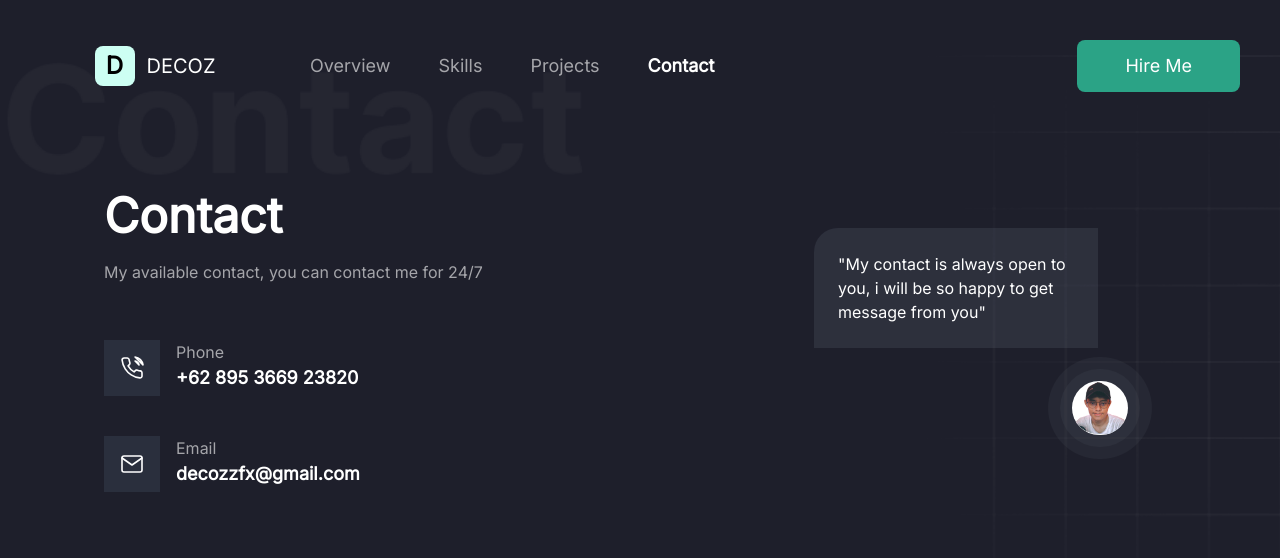
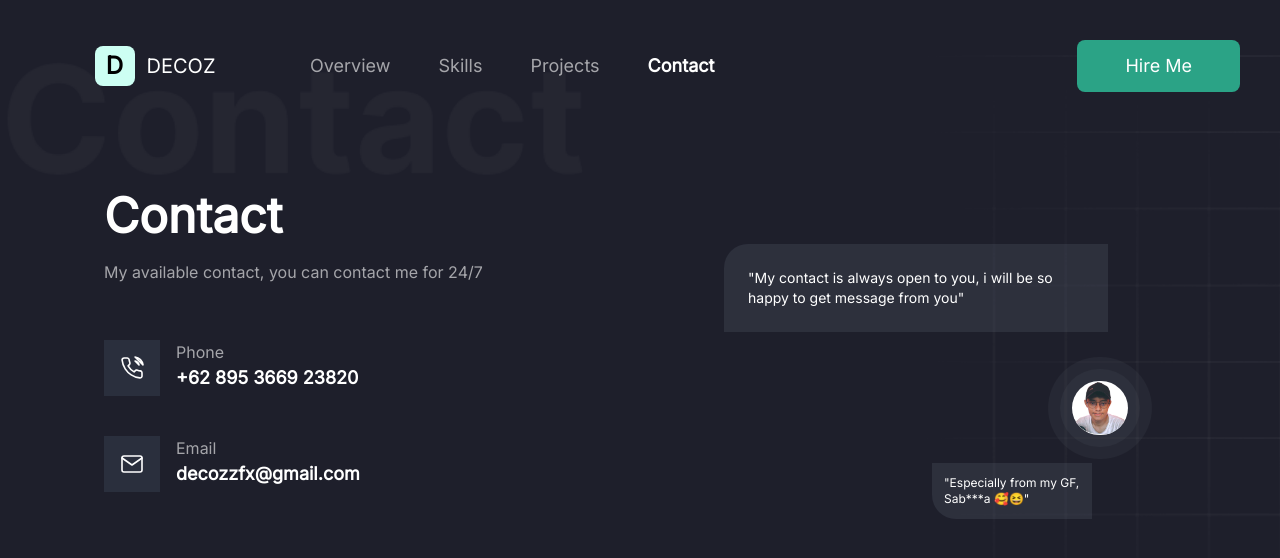
Before and after one commit to decozzfx/Portofolio-site-02, a Next.js app: page /contact in a window 1280 px wide. Shown: the top 558 px of the page. Built offline with nearby package versions, Linux system fonts and the light colour scheme.

Commit message:
add new message in contact

```diff
--- a/components/Contact.js
+++ b/components/Contact.js
@@ -4,7 +4,7 @@ import Title from "./Title";
 
 const Contact = () => {
   return (
-    <div className="flex md:mt-10 md:flex-row flex-col ">
+    <div className="flex md:mt-10 md:flex-row flex-col pb-16 ">
       <div className="md:w-6/12">
         <Title>Contact</Title>
         <Desc>My available contact, you can contact me for 24/7</Desc>
@@ -30,12 +30,15 @@ const Contact = () => {
         </div>
       </div>
       <div className="md:w-6/12 flex md:flex-row flex-col md:items-center pb-32 mt-10 justify-center relative">
-        <div className="p-6 md:w-1/2 bg-gray-500/20 rounded-tl-3xl ">
-            <h1>"My contact is always open to you, i will be so happy to get message from you"</h1>
+        <div className="p-6 lg:w-96 md:-ml-5 lg:-ml-20 w-60 bg-gray-500/20 rounded-tl-3xl ">
+            <h1 className="md:text-md text-sm">"My contact is always open to you, i will be so happy to get message from you"</h1>
         </div>
         <div className="absolute p-3 bg-gray-500/10 rounded-full mt-60 -mr-72 md:justify-right md:ml-0 ml-40 sm:ml-96">
           <div className="p-3 bg-gray-500/10 rounded-full">
             <img src="/potrait-2-1.png" className="rounded-full w-14 bg-white" />
+          </div>
+          <div className="absolute mt-4 w-40 -ml-32 bg-gray-500/20 rounded-bl-3xl">
+            <h4 className="p-3 text-xs">"Especially from my GF, Sab***a 🥰😆"</h4>
           </div>
         </div>
       </div>
--- a/components/Projects.js
+++ b/components/Projects.js
@@ -9,7 +9,7 @@ const Projects = () => {
       <div className="lg:w-5/12 md:mb-10">
         <Title>Projects</Title>
         <Desc>
-          in this page i will show the projects that i've build and develop when
+          In this page i will show the projects that i've build and develop when
           iam learning about web development, all project build with react js
           and next js with responsive web feature
         </Desc>
```
